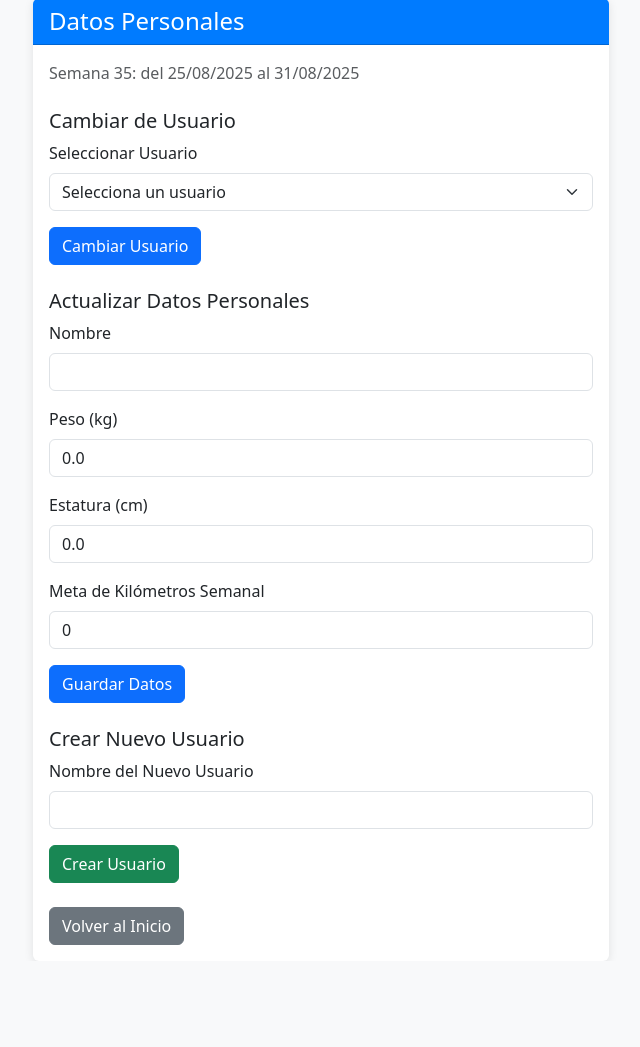
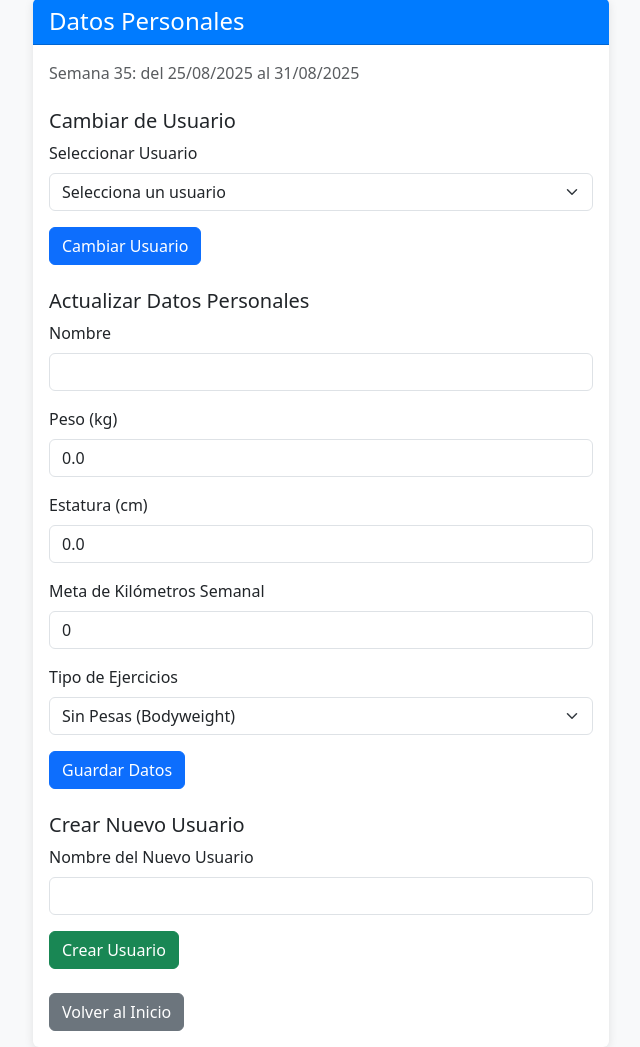
Before and after one commit to bernat1973/entreno-verano, a Flask app: page /datos_personales in a window 1280 px wide. Shown: the part 49-1096 px from the top of the page, without its empty margins (319-959 px from the left). Before the commit the page ends 994 px from the top, so only its background shows below. Run offline with Flask 3, Linux system fonts and the light colour scheme.

Commit message:
Update datos_personales.html

```diff
--- a/templates/datos_personales.html
+++ b/templates/datos_personales.html
@@ -77,6 +77,13 @@
                         <label for="meta_km" class="form-label">Meta de Kilómetros Semanal</label>
                         <input type="number" name="meta_km" id="meta_km" class="form-control" value="{{ meta_km }}" step="0.1" min="0" required>
                     </div>
+                    <div class="mb-3">
+                        <label for="ejercicios_type" class="form-label">Tipo de Ejercicios</label>
+                        <select name="ejercicios_type" id="ejercicios_type" class="form-select" required>
+                            <option value="bodyweight" {% if ejercicios_type == 'bodyweight' %}selected{% endif %}>Sin Pesas (Bodyweight)</option>
+                            <option value="weights" {% if ejercicios_type == 'weights' %}selected{% endif %}>Con Pesas (Weights)</option>
+                        </select>
+                    </div>
                     <button type="submit" class="btn btn-primary">Guardar Datos</button>
                 </form>
 
```
